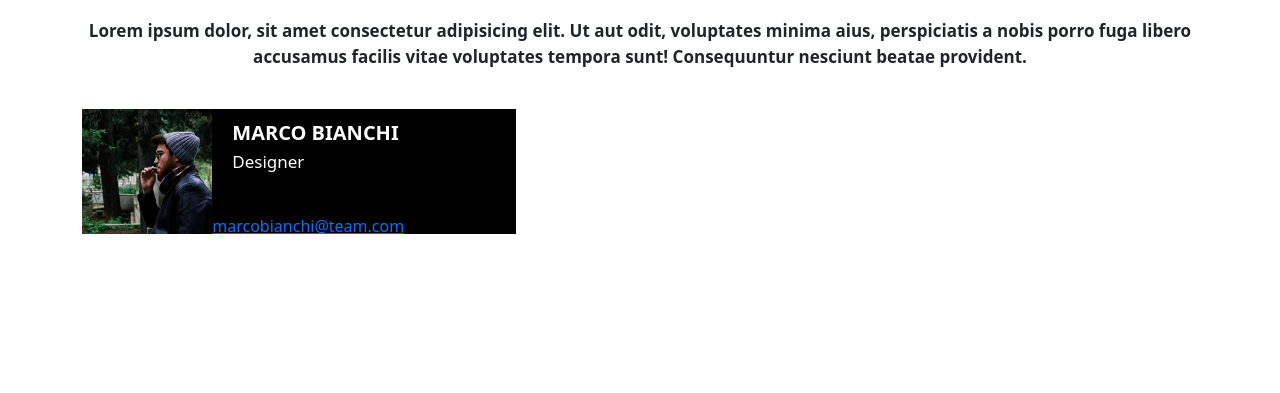
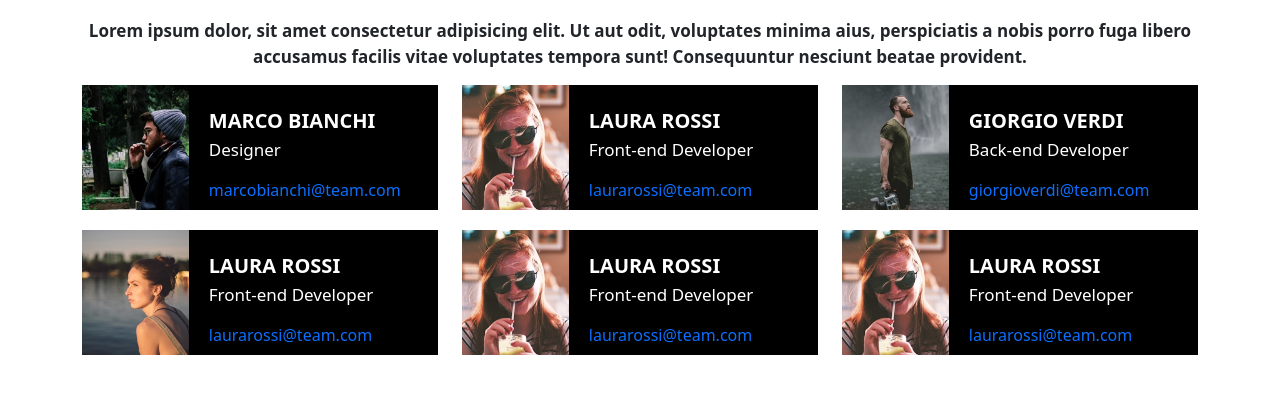
Before and after one commit to GennaroBuonomo/js-our-team, a plain HTML site: page index.html in a window 1280 px wide. Shown: the part 147-540 px from the top of the page. Drawn offline with nearby package versions, Linux system fonts and the light colour scheme.

Commit message:
faet fine css inizio a mettere le altre colonne

```diff
--- a/Css/style.css
+++ b/Css/style.css
@@ -3,6 +3,7 @@
   padding: 0;
   box-sizing: border-box;
 }
+
 
 h1{
   color: #e53170;
@@ -15,7 +16,6 @@ h1{
 p{
   font-weight: 600;
   font-size: 17px;
-  margin-bottom: 40px;
 }
 
 /*Decorazione Card*/
@@ -27,7 +27,7 @@ p{
   overflow: hidden;
   height: 125px;
   margin-bottom: 20px;
-  width: 122%;
+  width: 100%;
 }
 
 .team-card img{
@@ -50,3 +50,8 @@ p{
   margin-left: 20px;
   font-weight: 200;
 }
+
+.team-card-body a{
+  text-decoration: none;
+  margin-left: 20px;
+}
--- a/index.html
+++ b/index.html
@@ -16,6 +16,7 @@
       </div>
     </div>
     <!--Card-1-->
+    <div class="container-small">
     <div class="row">
       <div class="col-12 col-md-4">
         <div class="team-card">
@@ -27,7 +28,63 @@
           </div>
         </div>
       </div>
+      <!--Card-2-->
+      <div class="col-12 col-md-4">
+        <div class="team-card">
+          <img src="./img/female1.png" alt="Laura Rossi">
+          <div class="team-card-body">
+            <h5>LAURA ROSSI</h5>
+            <p>Front-end Developer</p>
+            <a href="#">laurarossi@team.com</a>
+          </div>
+        </div>
+      </div>
+      <!--Card-3-->
+      <div class="col-12 col-md-4">
+        <div class="team-card">
+          <img src="./img/male2.png" alt="Laura Rossi">
+          <div class="team-card-body">
+            <h5>GIORGIO VERDI</h5>
+            <p>Back-end Developer</p>
+            <a href="#">giorgioverdi@team.com</a>
+          </div>
+        </div>
+      </div>
+      <!--Card-4-->
+      <div class="col-12 col-md-4">
+        <div class="team-card">
+          <img src="./img/female2.png" alt="Marta Ipsum">
+          <div class="team-card-body">
+            <h5>LAURA ROSSI</h5>
+            <p>Front-end Developer</p>
+            <a href="#">laurarossi@team.com</a>
+          </div>
+        </div>
+      </div>
+      <!--Card-2-->
+      <div class="col-12 col-md-4">
+        <div class="team-card">
+          <img src="./img/female1.png" alt="Laura Rossi">
+          <div class="team-card-body">
+            <h5>LAURA ROSSI</h5>
+            <p>Front-end Developer</p>
+            <a href="#">laurarossi@team.com</a>
+          </div>
+        </div>
+      </div>
+      <!--Card-2-->
+      <div class="col-12 col-md-4">
+        <div class="team-card">
+          <img src="./img/female1.png" alt="Laura Rossi">
+          <div class="team-card-body">
+            <h5>LAURA ROSSI</h5>
+            <p>Front-end Developer</p>
+            <a href="#">laurarossi@team.com</a>
+          </div>
+        </div>
+      </div>
     </div>
+  </div>
   </div>
 
   <script src="./script.js"></script>
```
